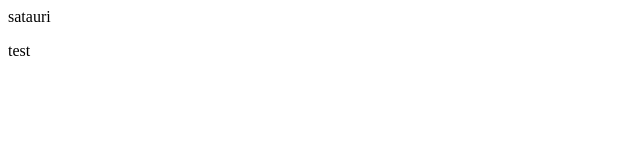
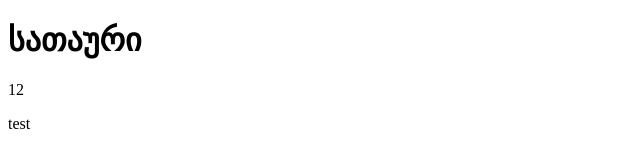
Before and after one commit to TamarBeruashvili/float, a plain HTML site: page index.html in a window 1280 px wide. Shown: the whole page, without its empty margins (0-640 px from the left). Drawn offline with Linux system fonts and the light colour scheme.

Commit message:
added footer and header

```diff
--- a/index.html
+++ b/index.html
@@ -1,11 +1,16 @@
-<!DOCTYPE html>
 <!DOCTYPE html>
 <html>
 <head>
 	<title>Github</title>
 </head>
 <body>
-	<header>satauri</header>
-	<p>test</p>
+	<header>
+		<h1> სათაური </h1>
+	</header>
+	<div class="test">12</div>
+
+	<footer>
+		<p> test </p>
+	</footer>
 </body>
 </html>
```
